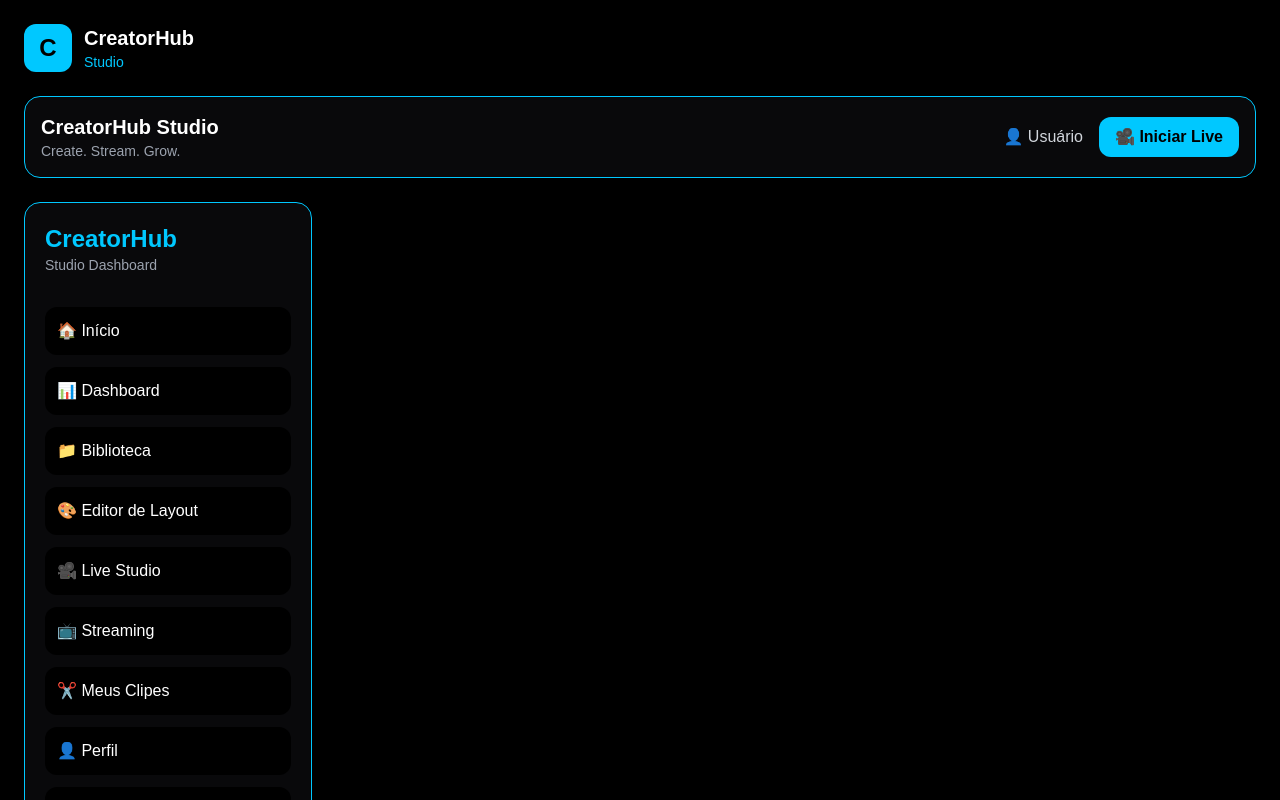
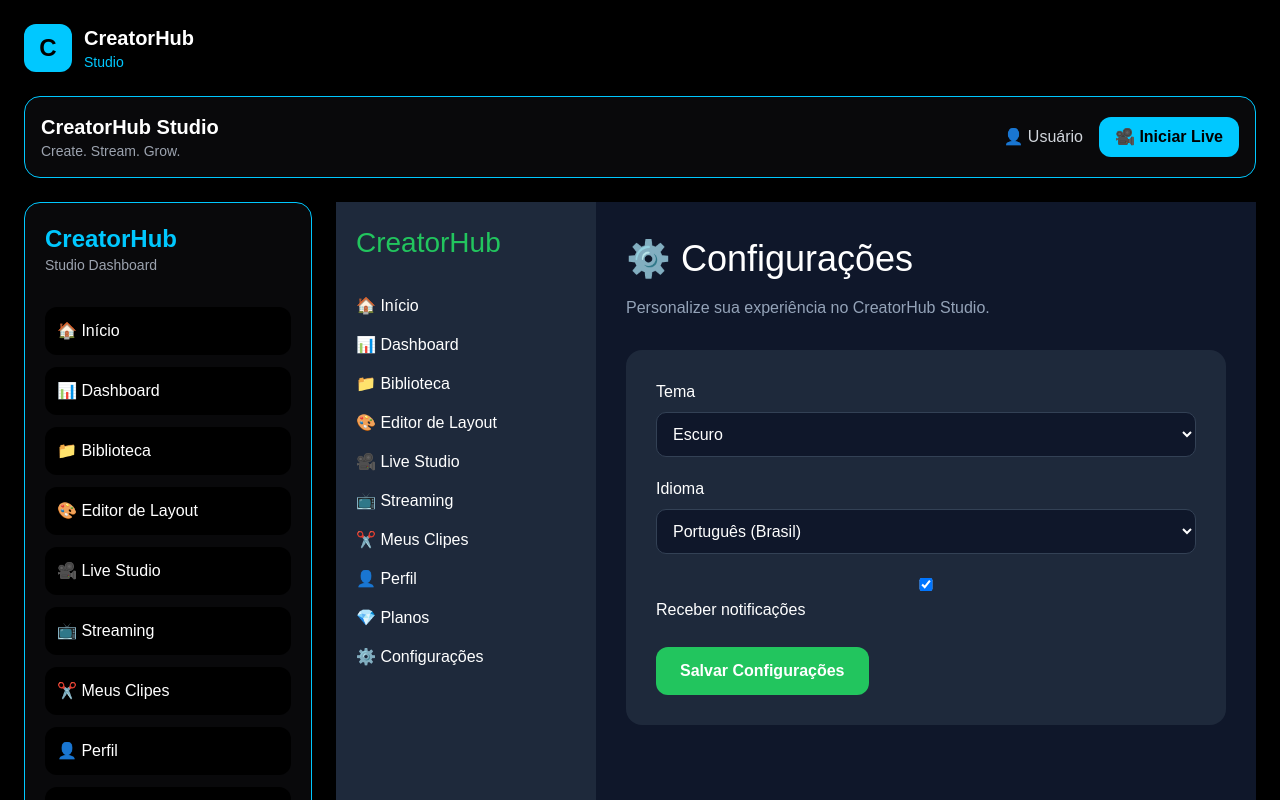
Before and after one commit to semjuan01-lang/creatorhub-studio, a Next.js app: page /configuracoes in a window 1280 px wide. Before the commit this address had no page. Shown: the top 800 px of the page. Built offline with nearby package versions, Linux system fonts and the light colour scheme.

Commit message:
Add Configuracoes page with settings options

```diff
--- /dev/null
+++ b/app/configuracoes/page.tsx
@@ -0,0 +1,108 @@
+import Layout from "@/components/Layout";
+import Button from "@/components/Button";
+
+export default function Configuracoes() {
+  return (
+    <Layout>
+      <div>
+        <h1
+          style={{
+            fontSize: "36px",
+            color: "#ffffff",
+            marginBottom: "10px",
+          }}
+        >
+          ⚙️ Configurações
+        </h1>
+
+        <p
+          style={{
+            color: "#94a3b8",
+            marginBottom: "30px",
+          }}
+        >
+          Personalize sua experiência no CreatorHub Studio.
+        </p>
+
+        <div
+          style={{
+            background: "#1e293b",
+            padding: "30px",
+            borderRadius: "16px",
+            maxWidth: "700px",
+          }}
+        >
+          <div style={{ marginBottom: "20px" }}>
+            <label
+              style={{
+                display: "block",
+                marginBottom: "8px",
+              }}
+            >
+              Tema
+            </label>
+
+            <select
+              style={{
+                width: "100%",
+                padding: "12px",
+                borderRadius: "10px",
+                border: "1px solid #334155",
+                background: "#0f172a",
+                color: "#ffffff",
+              }}
+            >
+              <option>Escuro</option>
+              <option>Claro</option>
+            </select>
+          </div>
+
+          <div style={{ marginBottom: "20px" }}>
+            <label
+              style={{
+                display: "block",
+                marginBottom: "8px",
+              }}
+            >
+              Idioma
+            </label>
+
+            <select
+              style={{
+                width: "100%",
+                padding: "12px",
+                borderRadius: "10px",
+                border: "1px solid #334155",
+                background: "#0f172a",
+                color: "#ffffff",
+              }}
+            >
+              <option>Português (Brasil)</option>
+              <option>English</option>
+              <option>Español</option>
+            </select>
+          </div>
+
+          <div
+            style={{
+              marginBottom: "25px",
+            }}
+          >
+            <label>
+              <input
+                type="checkbox"
+                defaultChecked
+                style={{ marginRight: "10px" }}
+              />
+              Receber notificações
+            </label>
+          </div>
+
+          <Button>
+            Salvar Configurações
+          </Button>
+        </div>
+      </div>
+    </Layout>
+  );
+}
```
